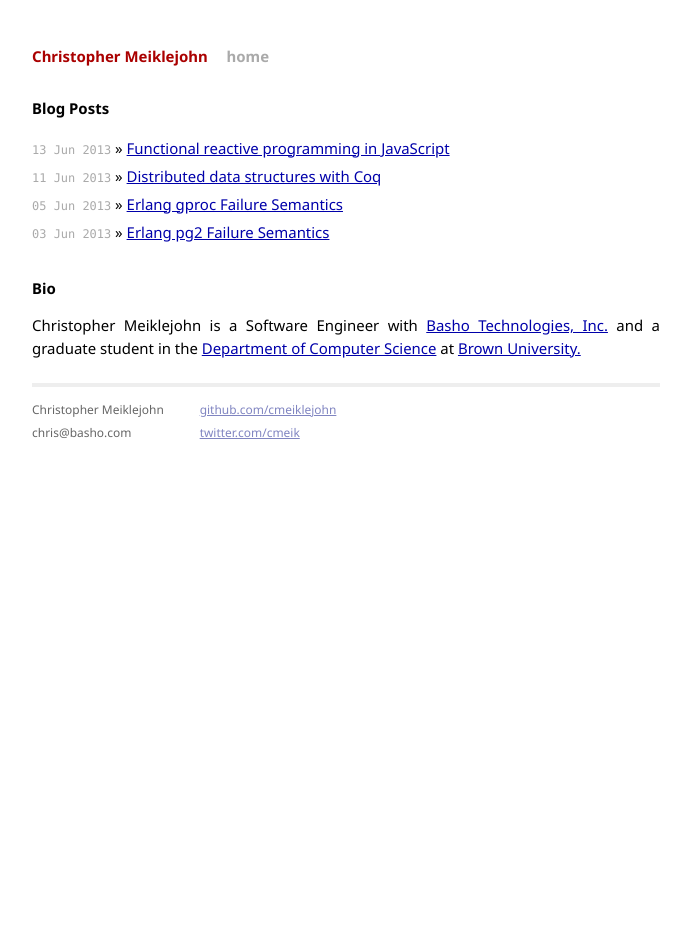
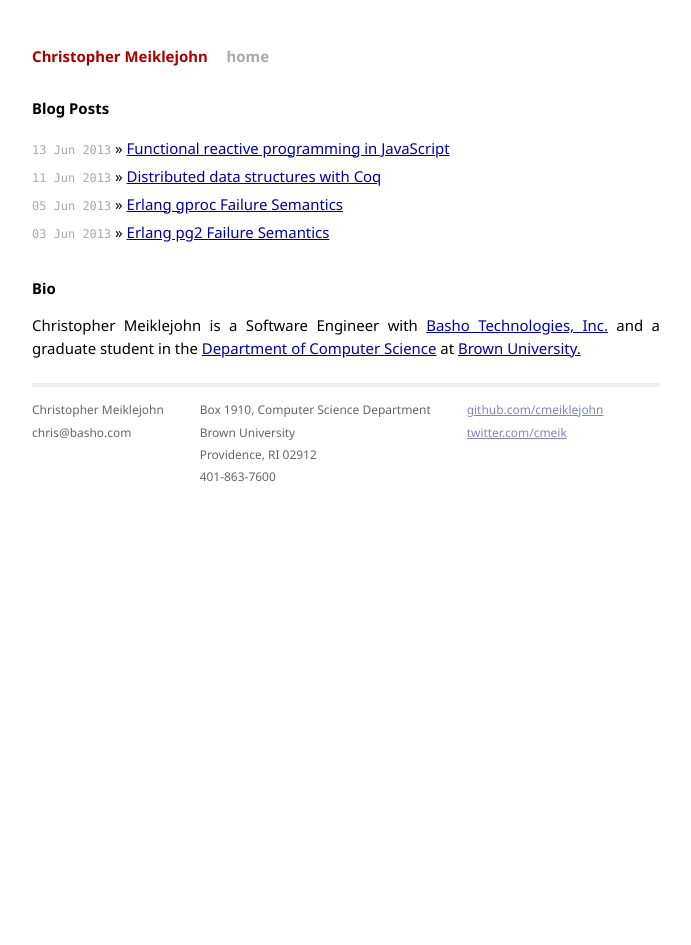
Before and after one commit to cmeiklejohn/cmeiklejohn.github.io, a Jekyll site: the page built from index.html, in a window 1280 px wide. Shown: the whole page, without its empty margins (294-985 px from the left). Built offline with Jekyll 4.4.1, drawn with Linux system fonts in a browser that asks for light colours; comment, search, counter and statistics services are not loaded.

Commit message:
Add mailing address.

```diff
--- a/_layouts/default.html
+++ b/_layouts/default.html
@@ -40,6 +40,14 @@
               </div>
               <div class="contact">
                 <p>
+                Box 1910, Computer Science Department<br />
+                Brown University<br />
+                Providence, RI 02912<br />
+                401-863-7600<br />
+                </p>
+              </div>
+              <div class="contact">
+                <p>
                   <a href="http://github.com/cmeiklejohn/">github.com/cmeiklejohn</a><br />
                   <a href="http://twitter.com/cmeik/">twitter.com/cmeik</a><br />
                 </p>
```
